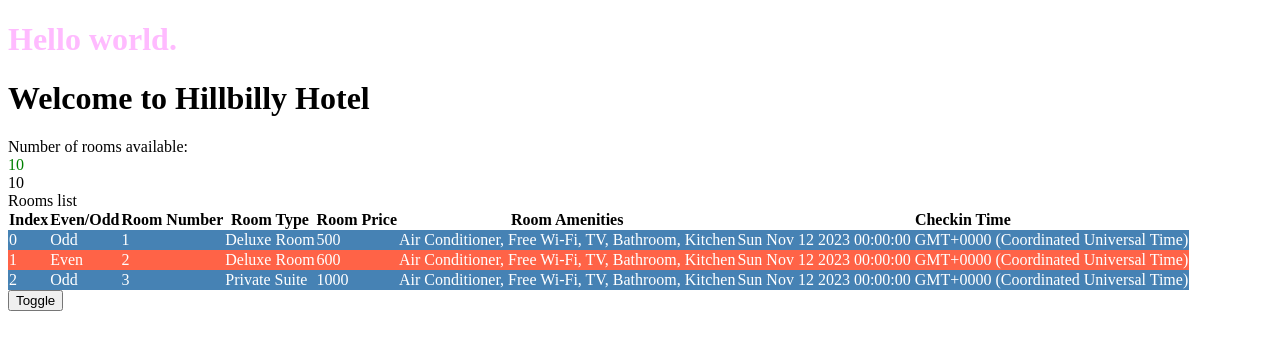
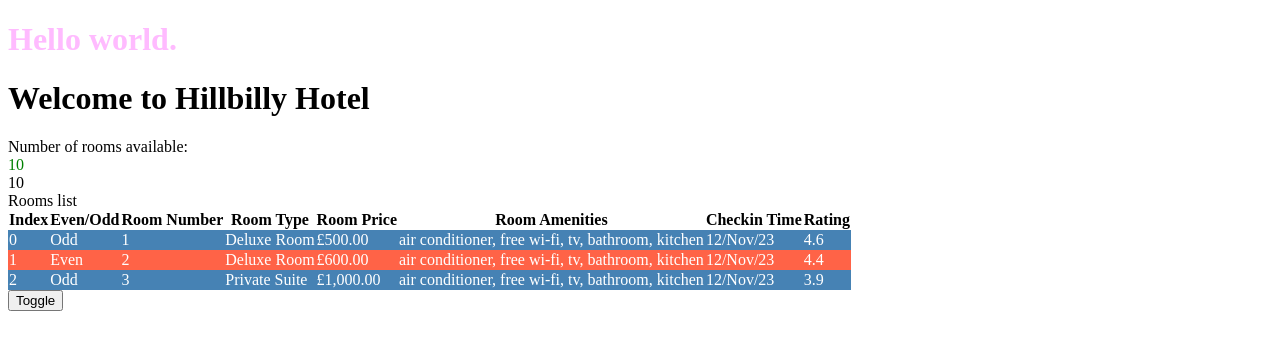
Before and after one commit to DraganGlamocic/angular-practice-inventory-app, an Angular app: page / in a window 1280 px wide. Shown: the top 350 px of the page. Built offline with nearby package versions, Linux system fonts and the light colour scheme.

Commit message:
Practice pipes: #  date, Case, currency, number(decimal), percent, json(debug), slice(uses roomList.length to iterate to the end of the list. serverside is preferred over slicing)

```diff
--- a/projects/hotelinventory/src/app/rooms/rooms.component.html
+++ b/projects/hotelinventory/src/app/rooms/rooms.component.html
@@ -14,7 +14,7 @@
 
 <div *ngIf="rooms.availableRooms > 0">
     Rooms list
-    <!--  {{roomList}}-->
+<!--     {{roomList | json}} &lt;!&ndash; only for debugging&ndash;&gt; -->
     <tr>
         <th>Index</th>
         <th>Even/Odd</th>
@@ -23,16 +23,19 @@
         <th>Room Price</th>
         <th>Room Amenities</th>
         <th>Checkin Time</th>
+        <th>Rating</th>
     </tr>
 
-    <tr [ngClass]="e? 'even' : 'odd'" *ngFor="let room of roomList; let o=odd; let e=even; let i=index">
+    <tr [ngClass]="e? 'even' : 'odd'"
+        *ngFor="let room of roomList | slice: 0:roomList.length; let o=odd; let e=even; let i=index">
         <td>{{ i }}</td>
-        <td>{{ o ? "Even" : "Odd" }}</td>
+        <td>{{  o ? "Even" : "Odd" }}</td>
         <td>{{ room.roomNumber }}</td>
-        <td>{{ room.roomType }}</td>
-        <td>{{ room.price }}</td>
-        <td>{{ room.amenities }}</td>
-        <td>{{ room.checkinTime }}</td>
+        <td>{{ room.roomType | titlecase }}</td>
+        <td>{{ room.price | currency: 'GBP'}}</td>
+        <td>{{ room.amenities | lowercase }}</td>
+        <td>{{ room.checkinTime | date:'dd/MMM/yy' }}</td>
+        <td>{{ room.rating | number: '1.1-1' : 'en-us' }}</td>
     </tr>
 </div>
 
--- a/projects/hotelinventory/src/app/rooms/rooms.component.ts
+++ b/projects/hotelinventory/src/app/rooms/rooms.component.ts
@@ -28,6 +28,7 @@ export class RoomsComponent implements OnInit {
             photos: 'https://unsplash.com/photos/a-living-room-with-a-couch-and-a-table-76JYlSoAYM4',
             checkinTime: new Date('11-12-2023'),
             checkoutTime: new Date('12-12-2023'),
+            rating: 4.55,
         },
         {
             roomNumber: 2,
@@ -37,6 +38,7 @@ export class RoomsComponent implements OnInit {
             photos: 'https://unsplash.com/photos/a-living-room-with-a-couch-and-a-table-76JYlSoAYM4',
             checkinTime: new Date('11-12-2023'),
             checkoutTime: new Date('12-12-2023'),
+            rating: 4.37,
         },
         {
             roomNumber: 3,
@@ -46,6 +48,7 @@ export class RoomsComponent implements OnInit {
             photos: 'https://unsplash.com/photos/a-green-and-black-background-with-a-lot-of-lights-hVm4zmZYnYg',
             checkinTime: new Date('11-12-2023'),
             checkoutTime: new Date('12-12-2023'),
+            rating: 3.94,
         }
     ];
 
--- a/projects/hotelinventory/src/app/rooms/rooms.ts
+++ b/projects/hotelinventory/src/app/rooms/rooms.ts
@@ -12,4 +12,5 @@ export interface RoomList {
   photos: string;
   checkinTime: Date;
   checkoutTime: Date;
+  rating: number,
 }
```
